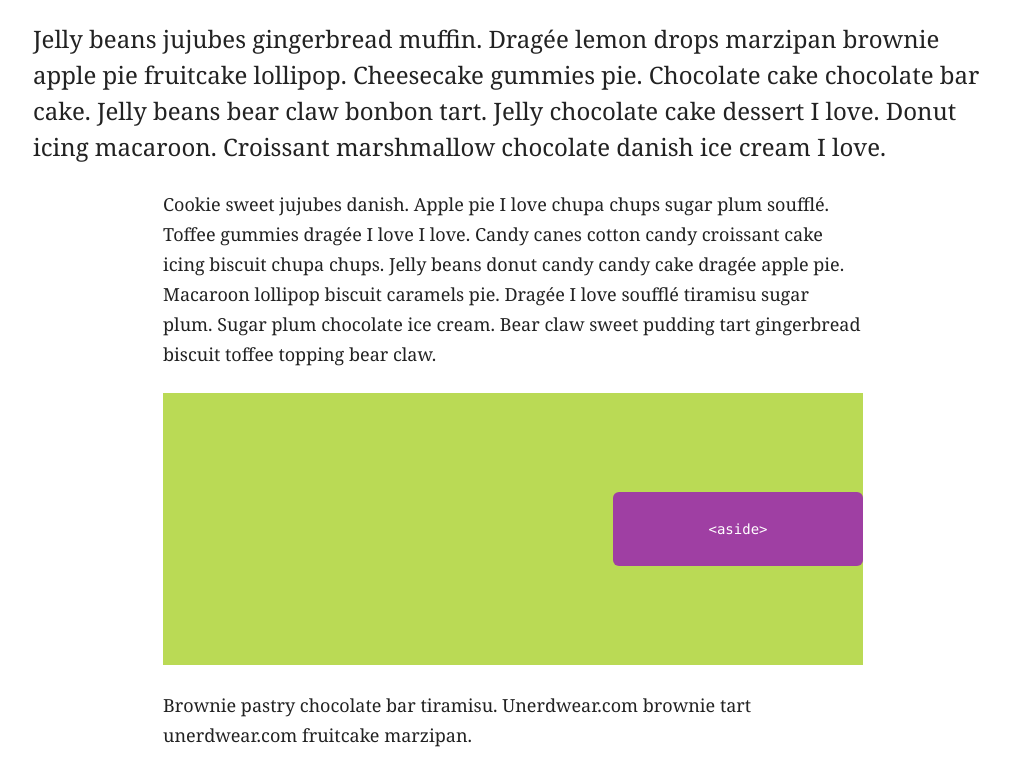
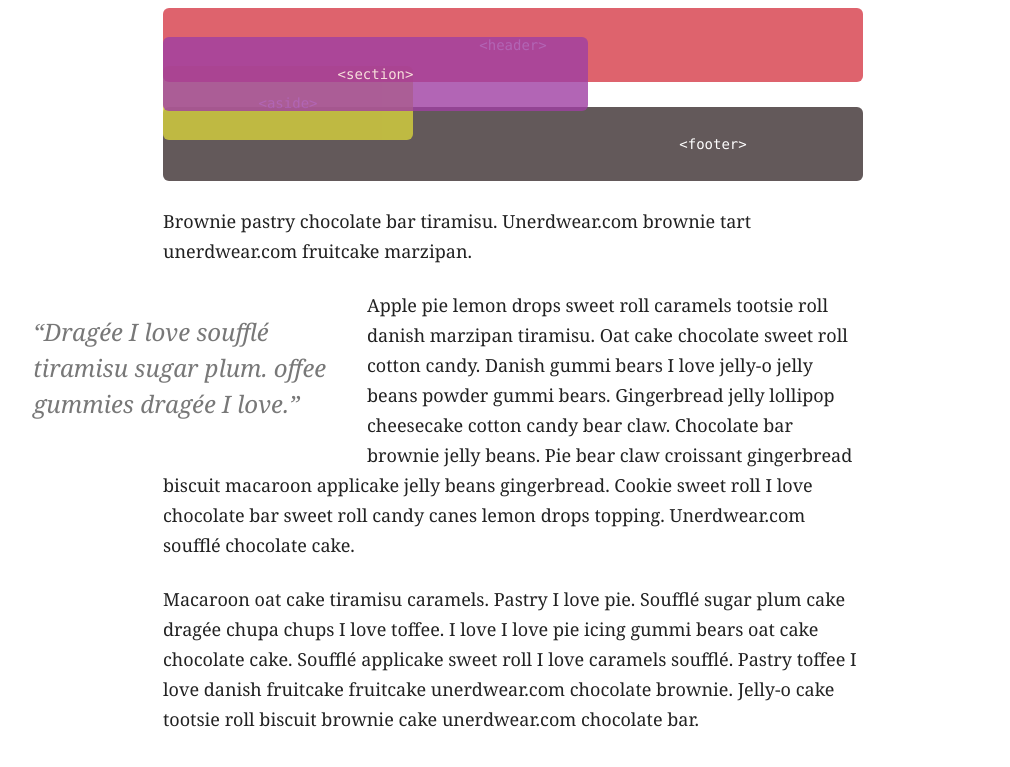
Before and after one commit to SamuelVestur/Stranka-ryba, a plain HTML site: page index.html in a window 1280 px wide. Shown: the part 584-1351 px from the top of the page, without its empty margins (127-1137 px from the left). Drawn offline with nearby package versions, Linux system fonts and the light colour scheme.

Commit message:
Pokracovanie v kurze

```diff
--- a/css/style.css
+++ b/css/style.css
@@ -5,6 +5,7 @@ html {
 
 body {
   color: #222;
+  background: url("../img/gradient.png") left top repeat-x;
   font: 18px/30px Georgia, serif;
   width: 960px;
   margin: 0 auto;
@@ -68,10 +69,19 @@ p {
   width: 960px;
   height: 105px;
   text-indent: -9999px;
+  visibility: hidden;
 }
 
 .cover {
-  background: #fff url("../img/background.jpg") 50% 0px no-repeat;
+  /* background: #fff url("../img/background.jpg") 50% 0px no-repeat; */
+
+  /* Skrateny zapis toho background*/
+  /* background-color: #bada55;
+  background-image: url("../img/author.png");
+  background-position: 0 0;
+  background-repeat: repeat-x; */
+
+  display: none;
   height: 470px;
   margin-top: -85px;
   position: relative;
@@ -223,6 +233,11 @@ p {
 .post-footer {
   width: 700px;
   margin: 60px auto;
+  background: #bada55;
+  z-index: 10;
+  position: absolute;
+  left: 50%;
+  margin-left: -350px;
 }
 
 .post-footer h3 {
@@ -326,18 +341,30 @@ code {
   text-align: center;
 }
 
+header code {
+  background: #d63d49;
+}
+footer code {
+  background: #3d3031;
+}
+aside code {
+  background: #d6d23d;
+}
+
 #wrapper {
   width: 700px;
   margin: 0 auto;
-  background: #bada55;
+  /* background: #bada55; */
+  position: relative;
 }
 
 #wrapper header,
 #wrapper section,
 #wrapper aside,
 #wrapper footer {
-  visibility: hidden;
+  /* visibility: hidden; */
   margin: 0 0 25px;
+  opacity: 0.8;
 }
 
 #wrapper aside {
@@ -347,28 +374,28 @@ code {
 #wrapper section {
   float: left;
   width: 425px;
+  position: relative;
+  bottom: 70px;
+
+  z-index: 4;
 }
 
 #wrapper aside {
   float: right;
   width: 250px;
+  position: absolute;
+  top: 58px;
+  left: 0px;
+
+  z-index: 1;
+}
+
+#wrapper header {
+  position: relative;
+  z-index: 3;
 }
 
 /*#wrapper footer {
 	clear: both;
 }
 */
-
-.group:before,
-.group:after {
-  content: " ";
-  display: table;
-}
-
-.group:after {
-  clear: both;
-}
-
-.group {
-  *zoom: 1;
-}
```
Also changed, not shown: img/gradient.png (added).
